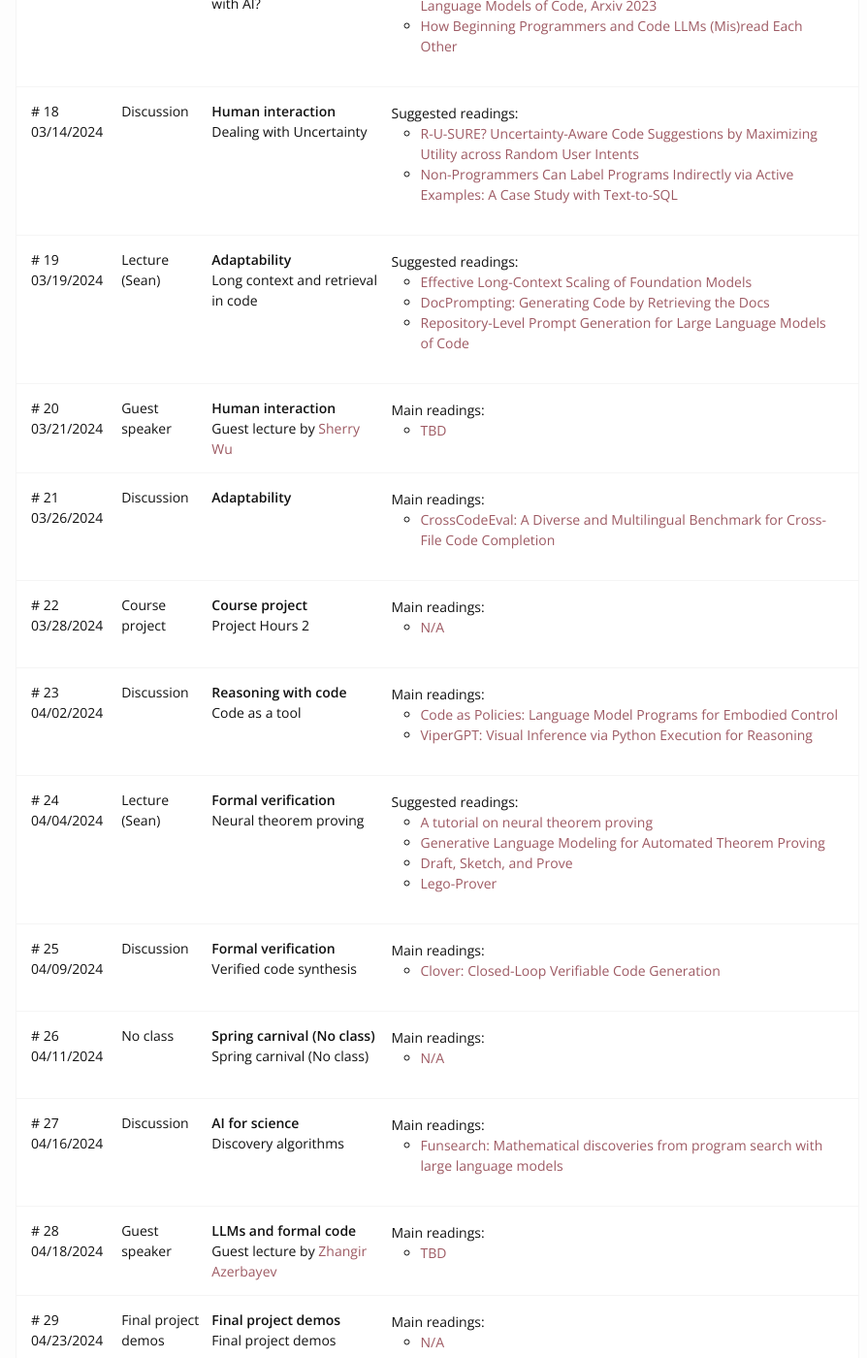
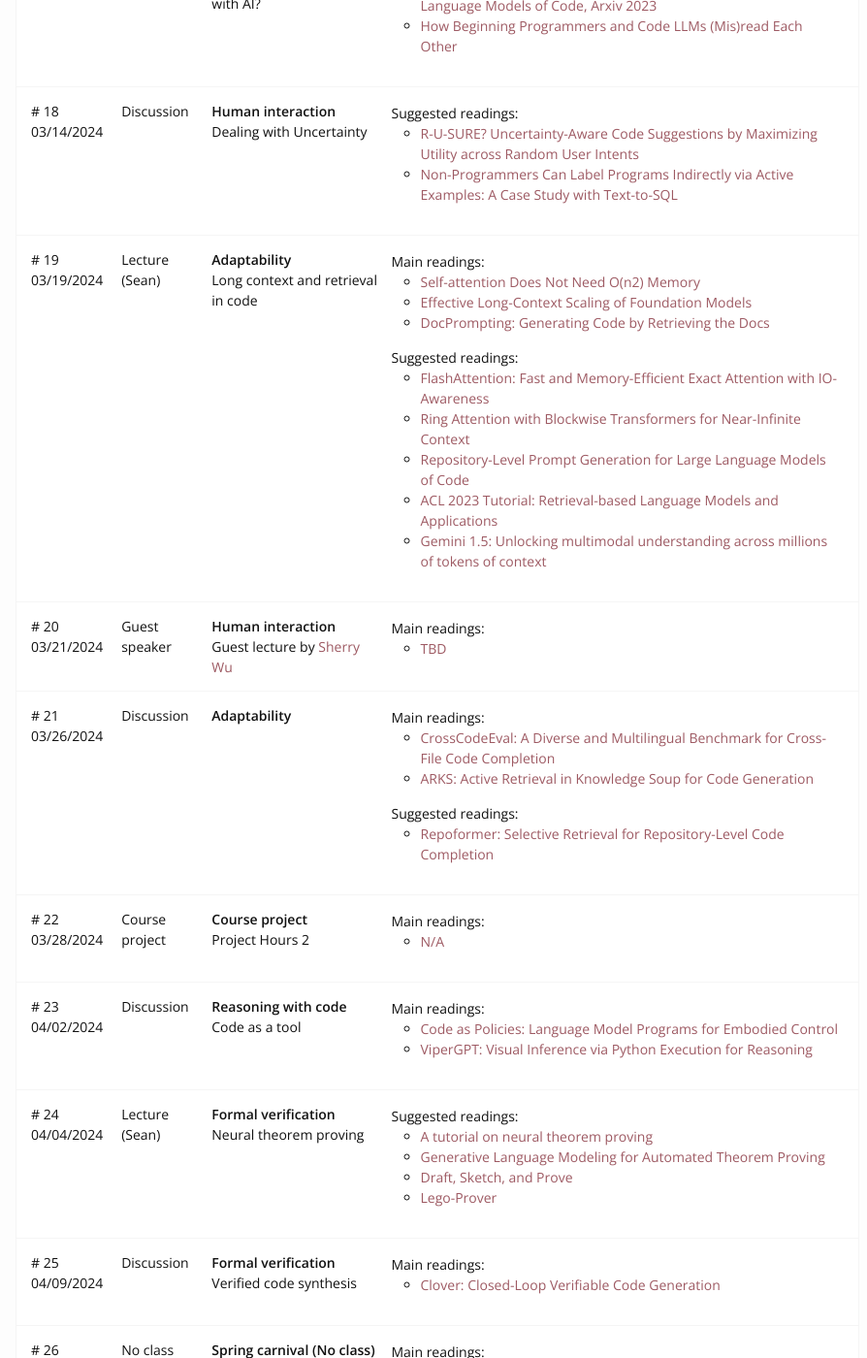
Before and after one commit to cmu-codegen/s2024, a Jekyll site: the page built from index.md, in a window 1280 px wide and 1400 px high, scrolled down 5125 px. Shown: the whole window at 97% size, without its empty margins (189-1083 px from the left). Built offline with Jekyll 4.4.1, drawn with Linux system fonts in a browser that asks for light colours; nearby versions of some CDN libraries.

Commit message:
Update schedule

```diff
--- a/_data/schedule.yml
+++ b/_data/schedule.yml
@@ -299,13 +299,24 @@ schedule:
     links:
       - url: /static_files/16.pdf
         name: slides
-    suggested:
+    main:
+      - url: https://arxiv.org/abs/2112.05682
+        title: "Self-attention Does Not Need O(n2) Memory"
       - url: https://arxiv.org/abs/2309.16039
         title: "Effective Long-Context Scaling of Foundation Models"
       - url: https://arxiv.org/abs/2207.05987
         title: "DocPrompting: Generating Code by Retrieving the Docs"
+    suggested:
+      - url: https://arxiv.org/abs/2205.14135
+        title: "FlashAttention: Fast and Memory-Efficient Exact Attention with IO-Awareness"
+      - url: https://arxiv.org/abs/2310.01889
+        title: "Ring Attention with Blockwise Transformers for Near-Infinite Context"
       - url: https://arxiv.org/abs/2206.12839
         title: "Repository-Level Prompt Generation for Large Language Models of Code"
+      - url: https://acl2023-retrieval-lm.github.io/
+        title: "ACL 2023 Tutorial: Retrieval-based Language Models and Applications"
+      - url: https://storage.googleapis.com/deepmind-media/gemini/gemini_v1_5_report.pdf
+        title: "Gemini 1.5: Unlocking multimodal understanding across millions of tokens of context"
 
   - number: 20
     title: "Guest lecture by <a href=https://www.cs.cmu.edu/~sherryw/>Sherry Wu</a>"
@@ -330,6 +341,11 @@ schedule:
     main:
       - url: https://arxiv.org/abs/2310.11248
         title: "CrossCodeEval: A Diverse and Multilingual Benchmark for Cross-File Code Completion"
+      - url: https://arxiv.org/abs/2402.12317
+        title: "ARKS: Active Retrieval in Knowledge Soup for Code Generation"
+    suggested:
+      - url: https://arxiv.org/abs/2403.10059
+        title: "Repoformer: Selective Retrieval for Repository-Level Code Completion"
 
   - number: 22
     title: Project Hours 2
```
